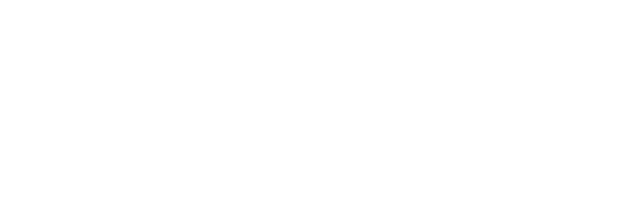
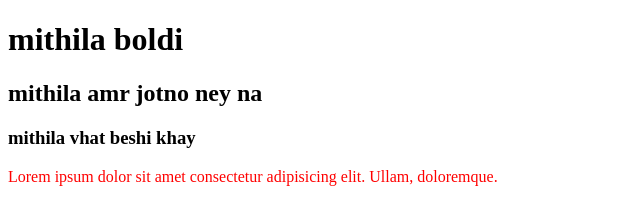
Before and after one commit to ehsanul11/my-second-repo, a plain HTML site: page index.html in a window 1280 px wide. Shown: the whole page, without its empty margins (0-640 px from the left). Drawn offline with Linux system fonts and the light colour scheme.

Commit message:
styles added

```diff
--- a/index.html
+++ b/index.html
@@ -5,8 +5,12 @@
   <meta http-equiv="X-UA-Compatible" content="IE=edge">
   <meta name="viewport" content="width=device-width, initial-scale=1.0">
   <title>My second github repo</title>
+  <link rel="stylesheet" href="style.css">
 </head>
 <body>
-
+  <h1>mithila boldi</h1>
+  <h2>mithila amr jotno ney na</h2>
+  <h3>mithila vhat beshi khay</h3>
+  <p>Lorem ipsum dolor sit amet consectetur adipisicing elit. Ullam, doloremque.</p>
 </body>
 </html>
--- /dev/null
+++ b/style.css
@@ -0,0 +1,3 @@
+p{
+  color:red;
+}
```
